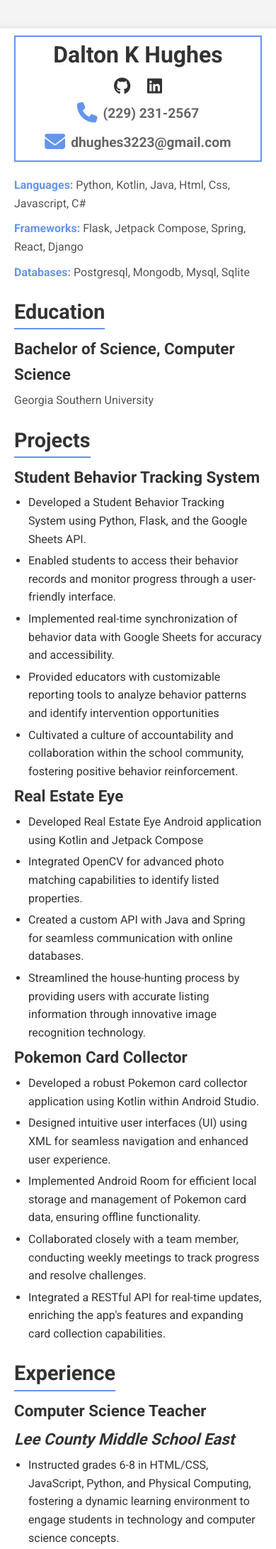
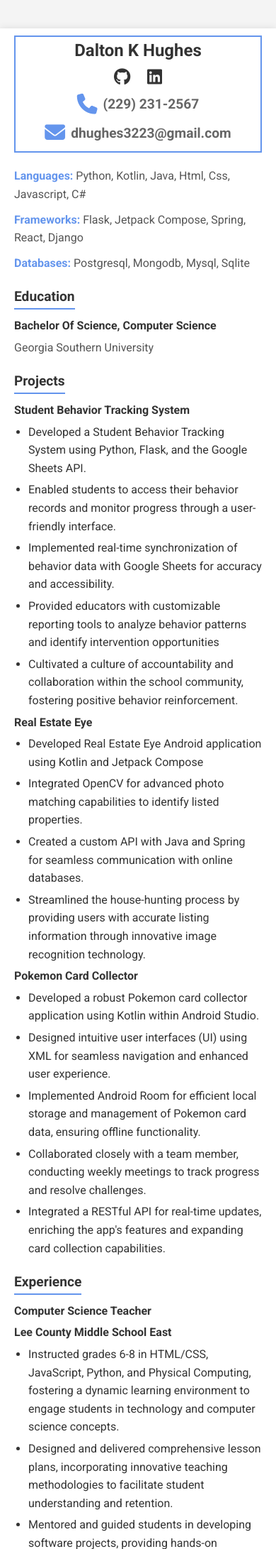
Before and after one commit to Butter3ean/My-Resume, a Flask app: page /resume in a window 390 px wide. Shown: the top 2182 px of the page at 71% size. Run offline with Flask 3, Linux system fonts and the light colour scheme; some libraries are stand-ins or nearby versions.

Commit message:
Made small adjustments to resume.html removing em tags and adjusted font sizes in main.css

```diff
--- a/static/styles/main.css
+++ b/static/styles/main.css
@@ -70,7 +70,7 @@ header .fa-linkedin:hover {
 }
 
 .education h3, .projects h3, .exp h3 {
-    font-size: 1.8em;
+    font-size: 1.5em;
     color: #333;
     margin-bottom: 10px;
     border-bottom: 2px solid cornflowerblue;
@@ -78,7 +78,7 @@ header .fa-linkedin:hover {
 }
 
 .education h4, .projects h4, .exp h4 {
-    font-size: 1.4em;
+    font-size: 1.1em;
     color: #333;
     margin-bottom: 5px;
 }
@@ -99,14 +99,14 @@ header .fa-linkedin:hover {
     }
 
     header h1 {
-        font-size: 2em;
+        font-size: 1.5em; /* Adjusted size */
     }
 
-    section h3 {
-        font-size: 1.5em;
+    .education h3, .projects h3, .exp h3 {
+        font-size: 1.2em; /* Adjusted size */
     }
 
-    section h4 {
-        font-size: 1.2em;
+    .education h4, .projects h4, .exp h4 {
+        font-size: 1em; /* Adjusted size */
     }
 }
--- a/templates/resume.html
+++ b/templates/resume.html
@@ -47,8 +47,8 @@
 
       <div class="education">
         <h3>Education</h3>
-        <h4>Bachelor of Science, Computer Science</h4>
-        <p>Georgia Southern University</p>
+        <h4>{{ template_resume['education']['degree'] | title }}</h4>
+        <p>{{ template_resume['education']['school'] | title }}</p>
       </div>
 
       <div class="projects">
@@ -66,7 +66,7 @@
       <div class="exp">
         <h3>Experience</h3>
         <h4>{{ template_resume['work experience']['title'] }}</h4>
-        <h4><em>{{ template_resume['work experience']['location'] }}</em></h4>
+        <h4>{{ template_resume['work experience']['location'] }}</h4>
         <ul>
           {% for desc in template_resume['work experience']['description'] %}
           <li>{{ desc }}</li>
```
